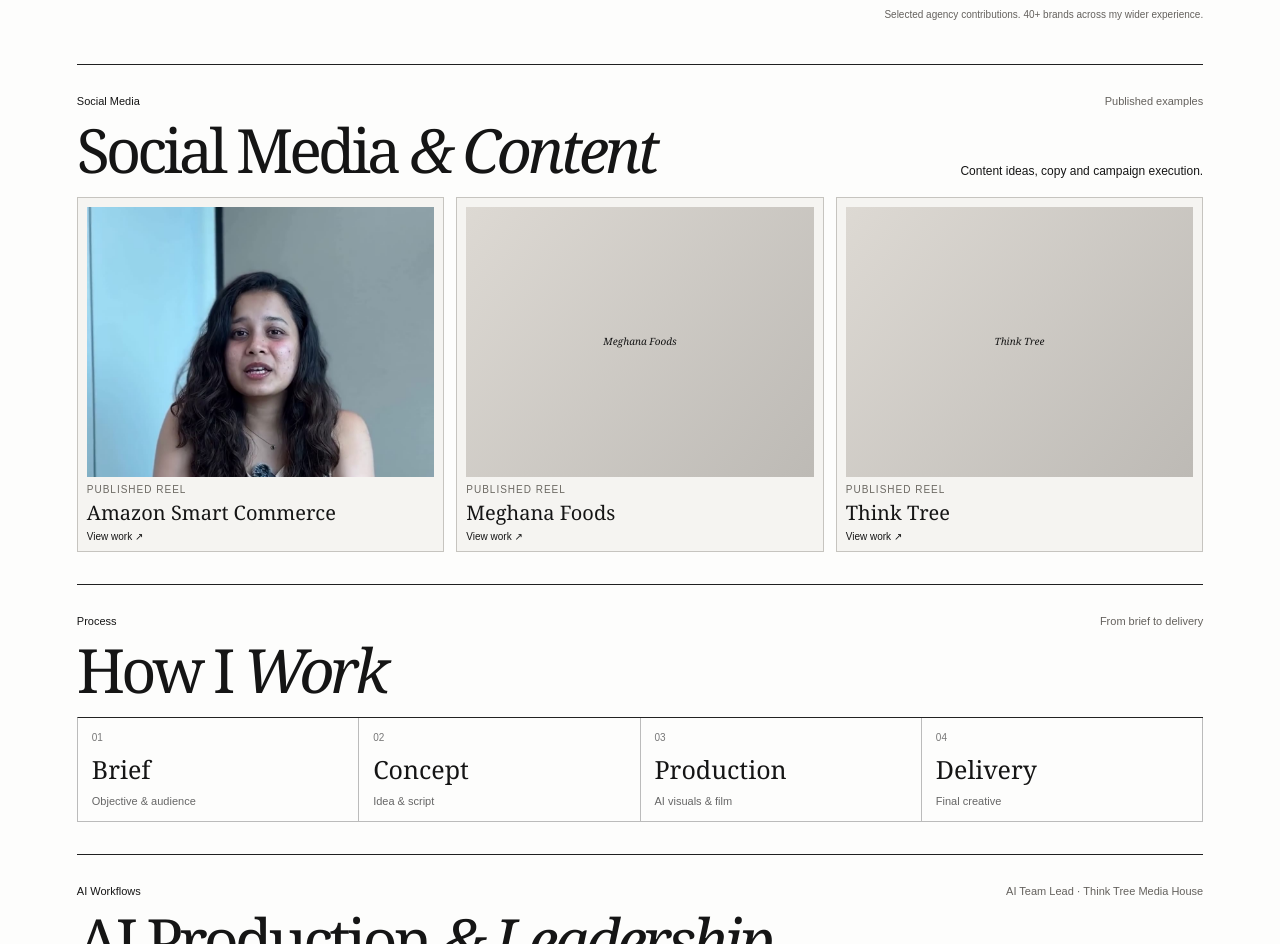
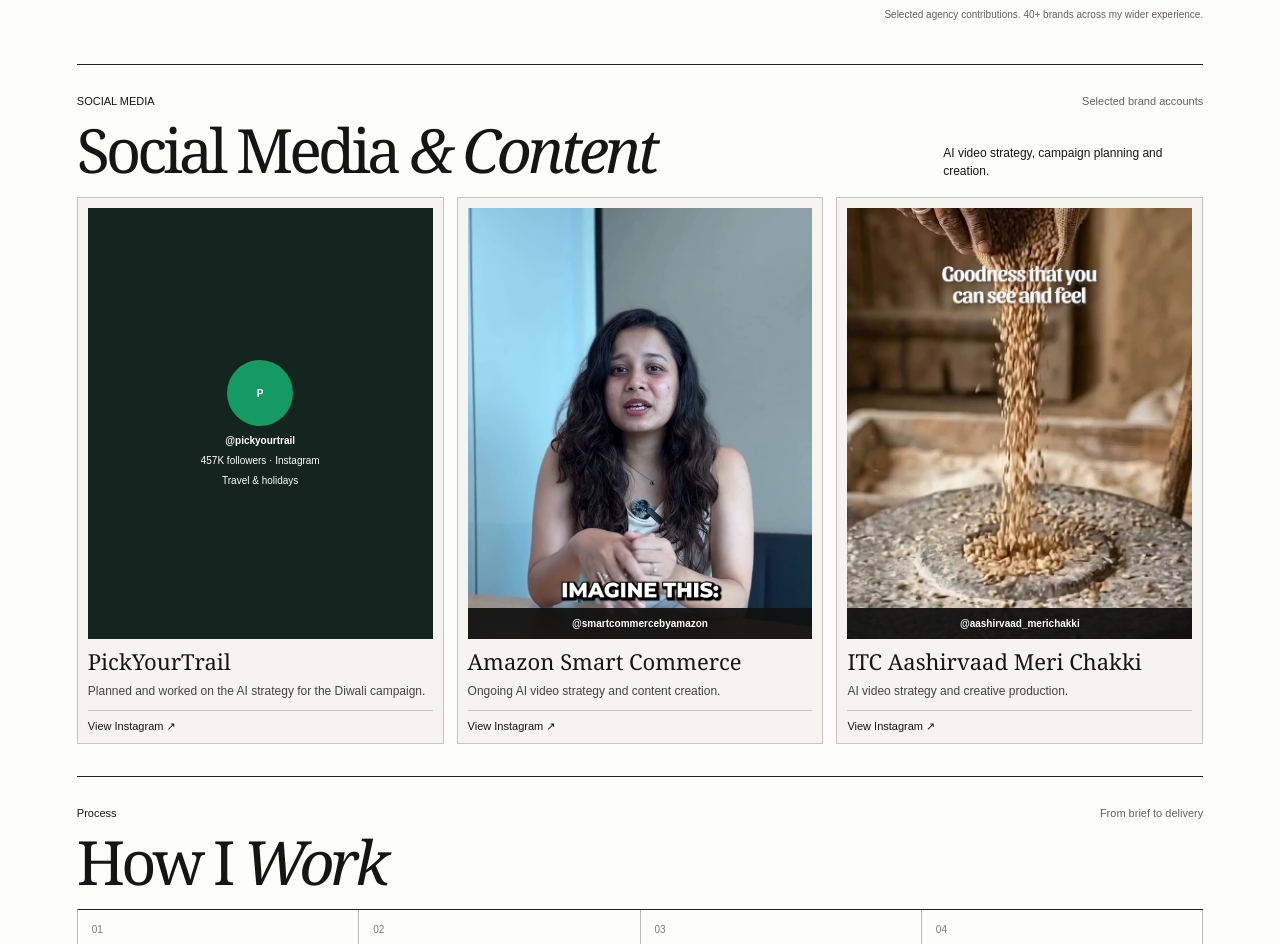
Before and after one commit to myhyperfocusspace-web/mudit-portfolio, a plain HTML site: page index.html in a window 1280 px wide. Shown: the part 1754-2698 px from the top of the page. Drawn offline with Linux system fonts and the light colour scheme.

Commit message:
Show three linked social brand accounts and verified campaign roles

```diff
--- a/index.html
+++ b/index.html
@@ -51,6 +51,10 @@ video.rail-frame{display:block;width:100%;height:258px;object-fit:cover;backgrou
 #films #filmRail video.rail-frame{display:block;box-sizing:border-box;width:145px;max-width:145px;height:258px;max-height:258px;min-height:0;aspect-ratio:9/16;object-fit:contain;background:#111}
 #films #filmRail .rail-card h3{font:normal 20px/1.12 var(--serif);margin:9px 0 4px}
 @media(max-width:540px){#films #filmRail{gap:12px}#films #filmRail .rail-card{flex:0 0 42%;width:42%;min-width:42%;max-width:42%;margin:0}#films #filmRail video.rail-frame{width:100%;max-width:100%;height:auto;max-height:none;aspect-ratio:9/16;object-fit:contain}}
+
+/* Social account showcase */
+.home-shell .social-accounts{display:grid;grid-template-columns:repeat(3,minmax(0,1fr));gap:13px}.home-shell .social-accounts .social-card{min-height:0;justify-content:flex-start;padding:10px;gap:10px}.home-shell .social-accounts .social-preview{width:100%;aspect-ratio:4/5;position:relative;overflow:hidden}.home-shell .social-accounts .social-preview img{width:100%;height:100%;object-fit:cover}.home-shell .social-accounts .social-card strong{font:normal 22px/1.1 var(--serif)}.home-shell .social-accounts .social-description{font-size:12px;line-height:1.45;color:#444;flex:1}.home-shell .social-accounts .social-visit{font-size:11px;border-top:1px solid #c6c4bf;padding-top:9px}.profile-preview{display:flex;flex-direction:column;align-items:center;justify-content:center;gap:9px;background:#ecebe8}.profile-preview.pickyourtrail-profile{background:#14241f;color:white}.profile-avatar{display:grid;place-items:center;width:66px;height:66px;border-radius:50%;background:#169a63;color:#fff;font:bold 42px Arial}.profile-handle{font:600 11px Arial;overflow-wrap:anywhere}.profile-stats,.profile-tag{font:10px Arial}.profile-preview img+.profile-handle{position:absolute;bottom:0;left:0;right:0;background:#111e;color:#fff;padding:10px;text-align:center}.home-shell .social-accounts .social-card:hover{border-color:#222}
+@media(max-width:640px){.home-shell .social-accounts{grid-template-columns:repeat(2,minmax(0,1fr));gap:10px}.home-shell .social-accounts .social-card strong{font-size:19px}.home-shell .social-accounts .social-description{font-size:11px}.home-shell .social-accounts .social-preview{aspect-ratio:4/5}}
 </style></head>
 <body>
 <main class="sheet">
@@ -78,10 +82,10 @@ video.rail-frame{display:block;width:100%;height:258px;object-fit:cover;backgrou
  <p class="credit">Selected agency contributions. 40+ brands across my wider experience.</p>
 </section>
 <div class="rule"></div>
-<section class="section" id="creative"><div class="sectop"><span>Social Media</span><span>Published examples</span></div><div class="compact-head"><h2 class="display">Social Media <em>& Content</em></h2><p>Content ideas, copy and campaign execution.</p></div><div class="social-grid">
-<a class="social-card" href="https://www.instagram.com/reels/DKKSSy-yujp/" target="_blank" rel="noopener noreferrer"><span class="social-preview"><img src="assets/video/amazon-smart-commerce-poster.jpg" alt="Amazon Smart Commerce film preview" loading="lazy"></span><span class="social-type">PUBLISHED REEL</span><strong>Amazon Smart Commerce</strong><span>View work ↗</span></a>
-<a class="social-card" href="https://www.instagram.com/reels/DXtsZkjAkS7/" target="_blank" rel="noopener noreferrer"><span class="social-preview social-placeholder">Meghana Foods</span><span class="social-type">PUBLISHED REEL</span><strong>Meghana Foods</strong><span>View work ↗</span></a>
-<a class="social-card" href="https://www.instagram.com/reels/DEucAkHSwus/" target="_blank" rel="noopener noreferrer"><span class="social-preview social-placeholder">Think Tree</span><span class="social-type">PUBLISHED REEL</span><strong>Think Tree</strong><span>View work ↗</span></a></div></section><div class="rule"></div>
+<section class="section" id="creative"><div class="sectop"><span>SOCIAL MEDIA</span><span>Selected brand accounts</span></div><div class="compact-head"><h2 class="display">Social Media <em>& Content</em></h2><p>AI video strategy, campaign planning and creation.</p></div><div class="social-grid social-accounts">
+<a class="social-card" href="https://www.instagram.com/pickyourtrail?psln=a2pzdnNraHRvcGhk" target="_blank" rel="noopener noreferrer" aria-label="Open PickYourTrail Instagram profile"><span class="social-preview profile-preview pickyourtrail-profile"><span class="profile-avatar">P</span><span class="profile-handle">@pickyourtrail</span><span class="profile-stats">457K followers · Instagram</span><span class="profile-tag">Travel & holidays</span></span><strong>PickYourTrail</strong><span class="social-description">Planned and worked on the AI strategy for the Diwali campaign.</span><span class="social-visit">View Instagram ↗</span></a>
+<a class="social-card" href="https://www.instagram.com/smartcommercebyamazon?exln=MWpwbzNtYW9pNjMyOQ==" target="_blank" rel="noopener noreferrer" aria-label="Open Amazon Smart Commerce Instagram profile"><span class="social-preview profile-preview amazon-profile"><img src="assets/video/amazon-smart-commerce-poster.jpg" alt="Amazon Smart Commerce content preview" loading="lazy"><span class="profile-handle">@smartcommercebyamazon</span></span><strong>Amazon Smart Commerce</strong><span class="social-description">Ongoing AI video strategy and content creation.</span><span class="social-visit">View Instagram ↗</span></a>
+<a class="social-card" href="https://www.instagram.com/aashirvaad_merichakki?psln=MWJvZGw5MThseWd2Zg==" target="_blank" rel="noopener noreferrer" aria-label="Open ITC Aashirvaad Meri Chakki Instagram profile"><span class="social-preview profile-preview chakki-profile"><img src="assets/video/itc-aashirvaad-poster.jpg" alt="ITC Aashirvaad AI video preview" loading="lazy"><span class="profile-handle">@aashirvaad_merichakki</span></span><strong>ITC Aashirvaad Meri Chakki</strong><span class="social-description">AI video strategy and creative production.</span><span class="social-visit">View Instagram ↗</span></a></div></section><div class="rule"></div>
 <section class="section" id="ownership"><div class="sectop"><span>Process</span><span>From brief to delivery</span></div><div class="compact-head"><h2 class="display">How I <em>Work</em></h2></div><div class="process-row"><div><span>01</span><strong>Brief</strong><small>Objective & audience</small></div><div><span>02</span><strong>Concept</strong><small>Idea & script</small></div><div><span>03</span><strong>Production</strong><small>AI visuals & film</small></div><div><span>04</span><strong>Delivery</strong><small>Final creative</small></div></div></section><div class="rule"></div>
 <section class="section" id="systems"><div class="sectop"><span>AI Workflows</span><span>AI Team Lead · Think Tree Media House</span></div><div class="compact-head"><h2 class="display">AI Production <em>& Leadership</em></h2><p>AI Team Lead · Think Tree Media House</p></div><div class="agent-grid">
 <article class="agent-card"><div class="agent-flow"><span>Competitor ads</span><b>→</b><span>Insights & hooks</span></div><h3>Ads Intel</h3><small>Demo pending</small></article>
```
